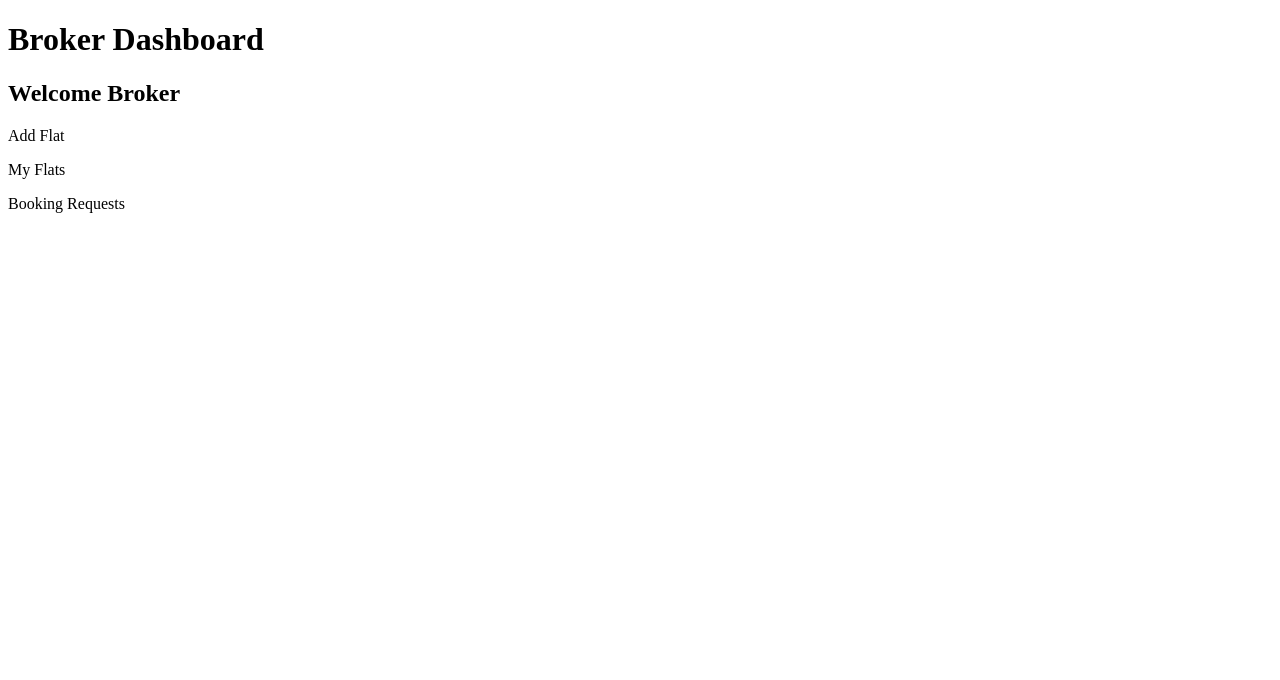
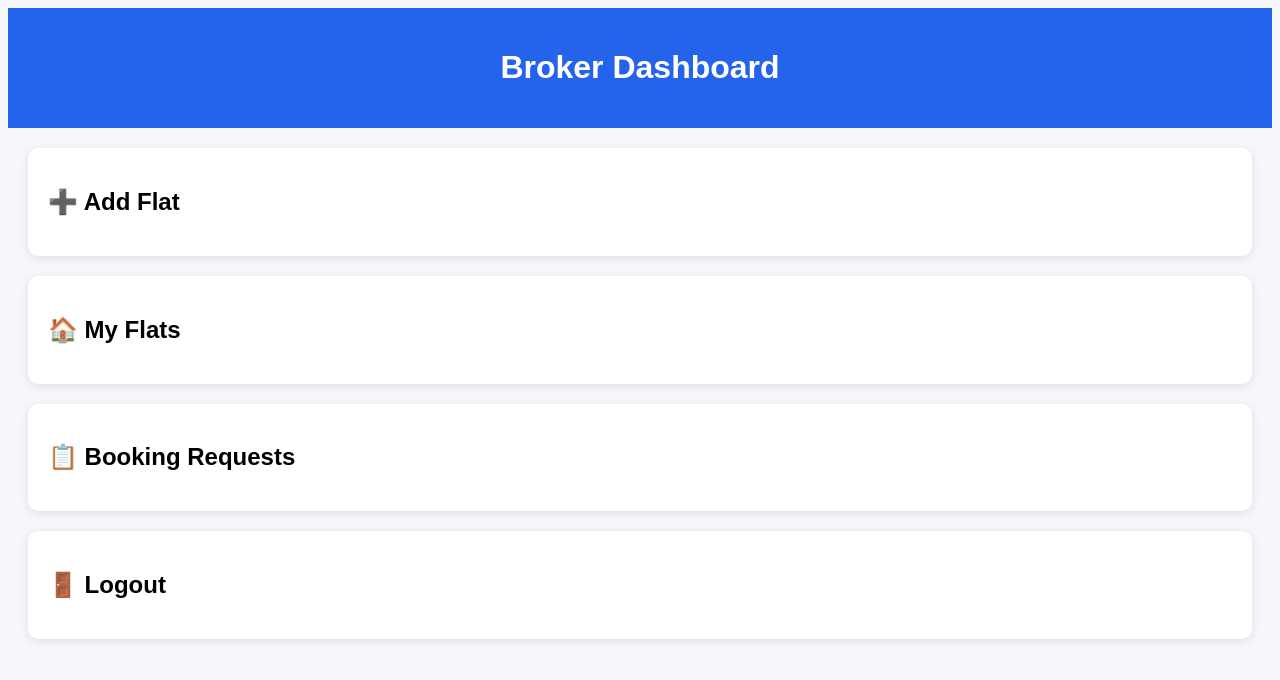
Before and after one commit to amangujjar59689-arch/rentease, a plain HTML site: page broker-dashboard.html in a window 1280 px wide. Drawn offline with Linux system fonts and the light colour scheme.

Commit message:
Update broker-dashboard.html

```diff
--- a/broker-dashboard.html
+++ b/broker-dashboard.html
@@ -2,20 +2,61 @@
 <html>
 <head>
 <title>Broker Dashboard</title>
+
+<style>
+body{
+font-family:Arial;
+background:#f5f7fa;
+}
+
+.header{
+background:#2563eb;
+color:white;
+padding:20px;
+text-align:center;
+}
+
+.card{
+background:white;
+padding:20px;
+margin:20px;
+border-radius:10px;
+box-shadow:0 2px 10px rgba(0,0,0,0.1);
+}
+
+a{
+text-decoration:none;
+color:black;
+}
+</style>
+
 </head>
+
 <body>
 
+<div class="header">
 <h1>Broker Dashboard</h1>
+</div>
 
-<h2>Welcome Broker</h2>
+<div class="card">
+<a href="add-flat.html">
+<h2>➕ Add Flat</h2>
+</a>
+</div>
 
-<p>Add Flat</p>
+<div class="card">
+<h2>🏠 My Flats</h2>
+</div>
 
-<p>My Flats</p>
+<div class="card">
+<h2>📋 Booking Requests</h2>
+</div>
 
-<p>Booking Requests</p>
+<div class="card">
+<a href="index.html">
+<h2>🚪 Logout</h2>
+</a>
+</div>
 
 </body>
 </html>
-</body>
-</html>
```
